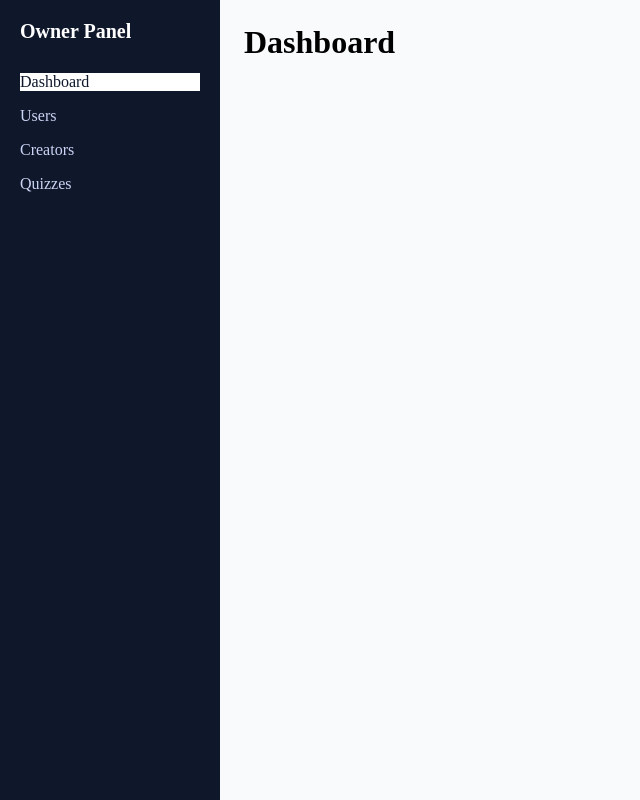
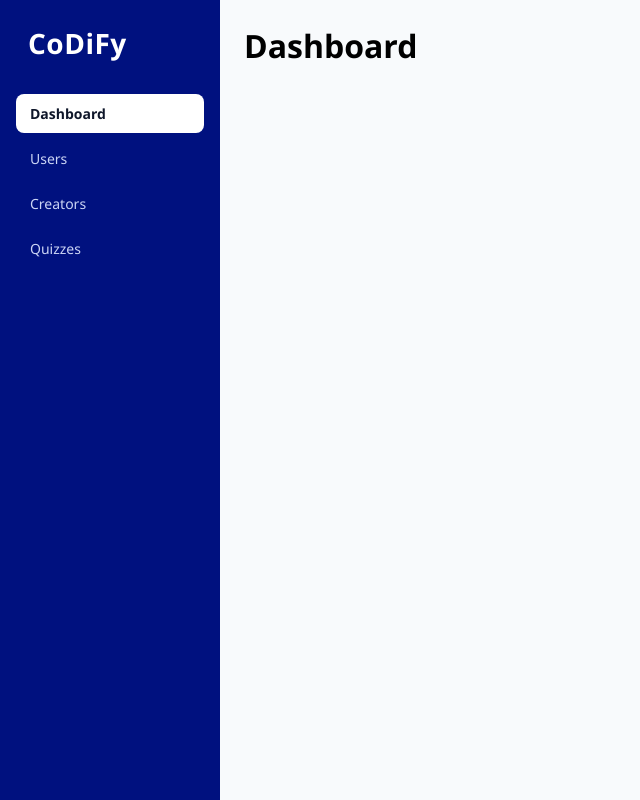
Before and after one commit to The-Vipi14/Quiz, a React (Vite) app in the folder Comp_Owner/: page / in a window 1280 px wide. Shown: the whole page, without its empty margins (0-640 px from the left). Built offline with nearby package versions, Linux system fonts and the light colour scheme.

Commit message:
Styling updated

```diff
--- a/Comp_Owner/src/components/sidebar/Sidebar.jsx
+++ b/Comp_Owner/src/components/sidebar/Sidebar.jsx
@@ -4,7 +4,7 @@ import "./sidebar.css";
 const Sidebar = () => {
   return (
     <aside className="sidebar">
-      <h2 className="sidebar-logo">Owner Panel</h2>
+      <h2 className="sidebar-logo">CoDiFy</h2>
 
       <nav className="sidebar-nav">
         <NavLink
--- a/Comp_Owner/src/components/sidebar/sidebar.css
+++ b/Comp_Owner/src/components/sidebar/sidebar.css
@@ -1,35 +1,50 @@
-
-/* ===== Sidebar ===== */
 .sidebar {
   width: 220px;
-  background-color: #0f172a;
+  min-height: 100vh;
+  background-color: #00117f;
   color: #ffffff;
-  padding: 20px;
+  padding: 24px 16px;
+  box-sizing: border-box;
 }
 
 .sidebar-logo {
-  font-size: 20px;
+  font-size: 28px;
   font-weight: 600;
-  margin-bottom: 30px;
+  margin-bottom: 32px;
+  padding-left: 12px;
+  letter-spacing: 0.5px;
 }
 
 .sidebar-nav {
   display: flex;
   flex-direction: column;
-  gap: 16px;
+  gap: 6px;
 }
 
 .sidebar-link {
+  display: flex;
+  align-items: center;
+  padding: 10px 14px;
+  border-radius: 8px;
   color: #cbd5f5;
   text-decoration: none;
-  transition: color 0.2s ease;
+  font-size: 14px;
+  font-weight: 500;
+  transition: background-color 0.2s ease, color 0.2s ease;
 }
 
 .sidebar-link:hover {
-  color: #ffffff;
+  background-color: #ffffff2a;
+  color: #c9c8c8;
 }
 
-.sidebar-link.active{
+.sidebar-link.active {
   background-color: #ffffff;
   color: #0f172a;
+  font-weight: 600;
 }
+
+.sidebar-link:focus-visible {
+  outline: 2px solid #94a3b8;
+  outline-offset: 2px;
+}
--- a/Comp_Owner/src/index.css
+++ b/Comp_Owner/src/index.css
@@ -2,4 +2,5 @@
     margin: 0;
     padding: 0;
     box-sizing: border-box;
+    font-family: 'Segoe UI', Tahoma, Geneva, Verdana, sans-serif;
 }
--- a/Comp_Owner/src/layout/dashboard.css
+++ b/Comp_Owner/src/layout/dashboard.css
@@ -1,11 +1,9 @@
-/* ===== Layout ===== */
 .dashboard-wrapper {
   display: flex;
   min-height: 100vh;
   background-color: #f8fafc;
 }
 
-/* ===== Main Content ===== */
 .dashboard-main {
   flex: 1;
   padding: 24px;
```
